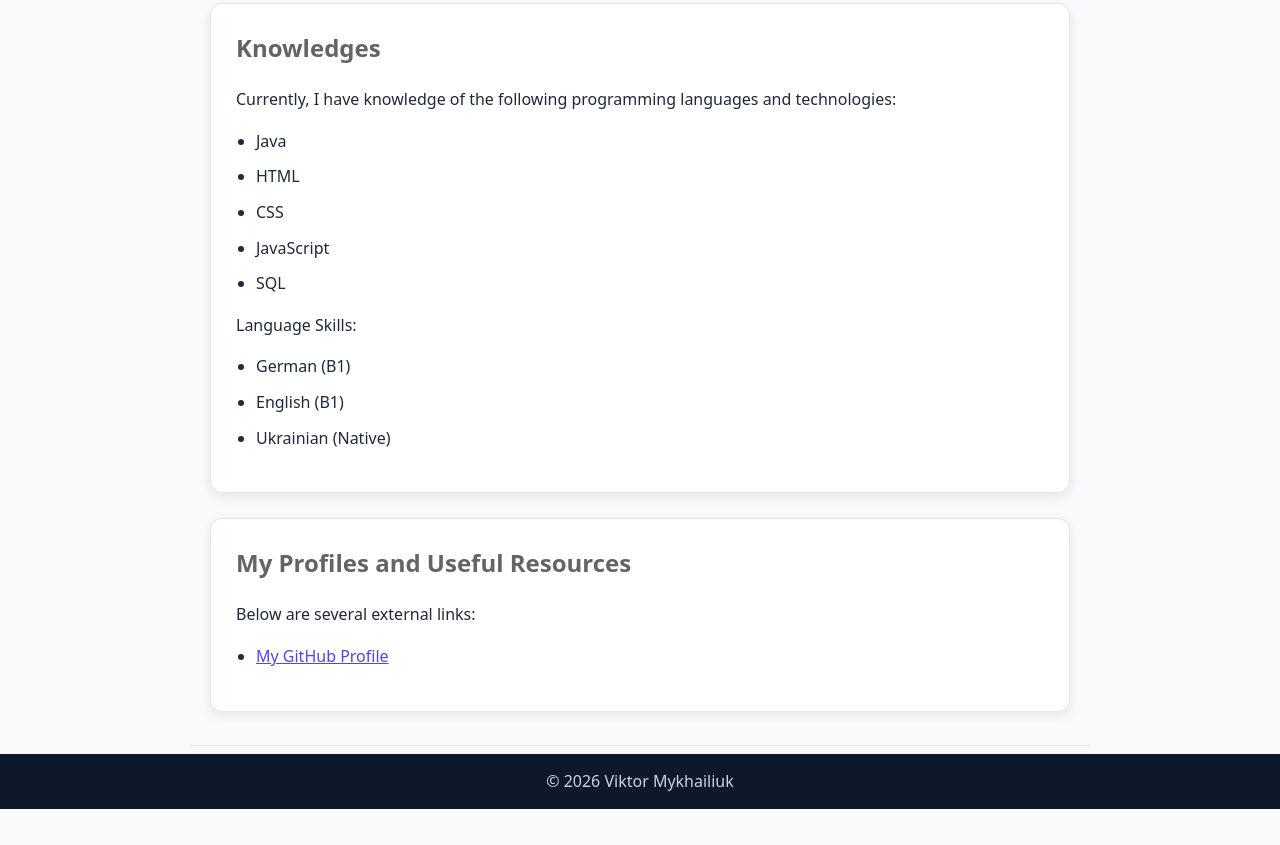
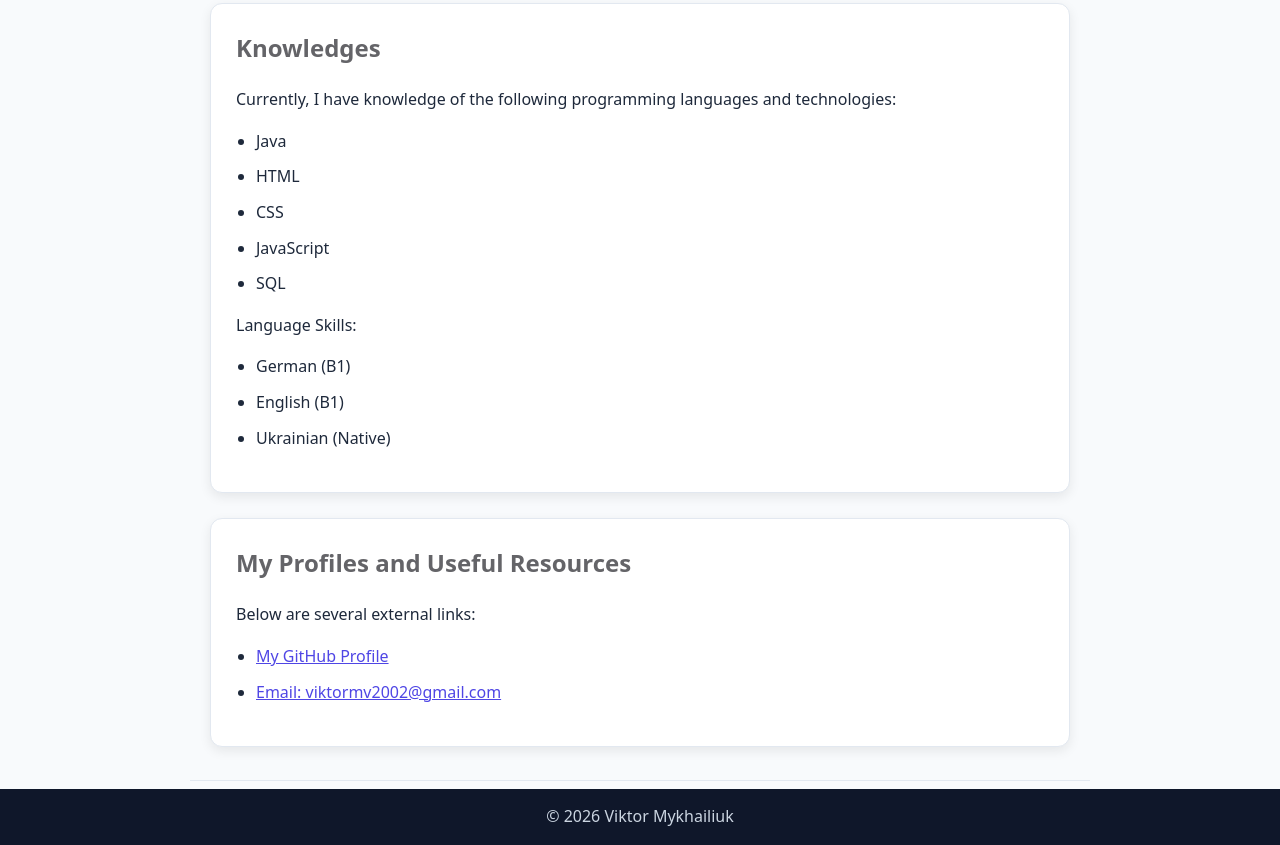
Before and after one commit to viktor-mv/UA-4970-ViktorMykhailiuk, a plain HTML site: page index.html in a window 1280 px wide. Shown: the part 1249-2094 px from the top of the page. Before the commit the page ends 2058 px from the top, so only its background shows below. Drawn offline with Linux system fonts and the light colour scheme.

Commit message:
Add email contact link to the profile section

```diff
--- a/index.html
+++ b/index.html
@@ -73,6 +73,9 @@
                 <li>
                     <a href="https://github.com/viktor-mv" target="_blank">My GitHub Profile</a>
                 </li>
+                <li>
+                    <a href="mailto:viktormv2002@gmail.com" target="_blank">Email: viktormv2002@gmail.com</a>
+                </li>
             </ul>
         </section>
 
```
